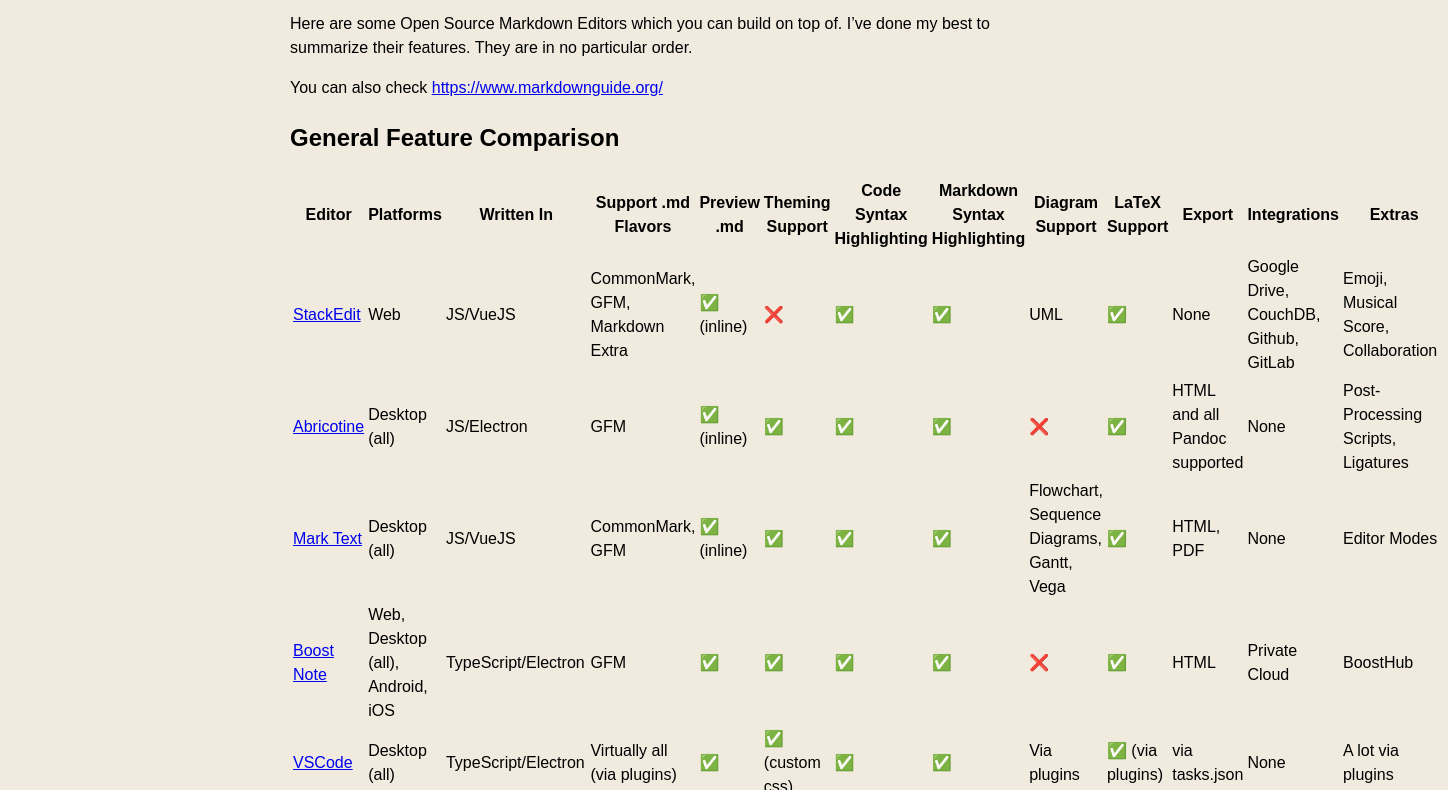
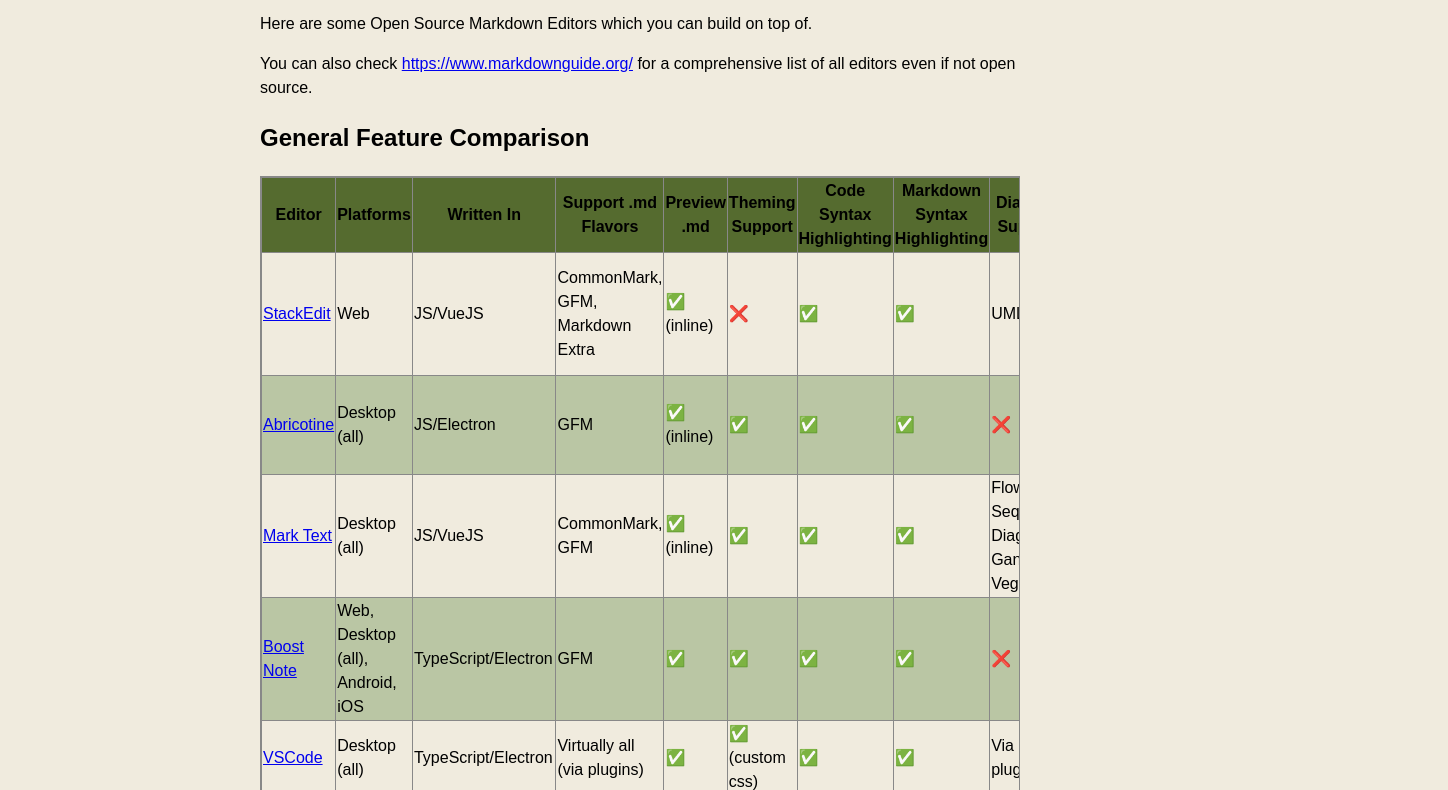
Before and after one commit to cjpais/writing, a plain HTML site: page serve/day/sept30_2020/open_source_md_editors.html in a window 1280 px wide. Shown: the part 79-869 px from the top of the page, 1448 px wide, since content can reach past the window. Drawn offline with Linux system fonts and the light colour scheme.

Commit message:
minor changes to css and os editors

```diff
--- a/serve/day/sept30_2020/open_source_md_editors.html
+++ b/serve/day/sept30_2020/open_source_md_editors.html
@@ -9,8 +9,8 @@
 
   <body class="container">
     <h1>Open Source Markdown Editors</h1>
-<p>Here are some Open Source Markdown Editors which you can build on top of. I’ve done my best to summarize their features. They are in no particular order.</p>
-<p>You can also check <a href="https://www.markdownguide.org/">https://www.markdownguide.org/</a></p>
+<p>Here are some Open Source Markdown Editors which you can build on top of.</p>
+<p>You can also check <a href="https://www.markdownguide.org/">https://www.markdownguide.org/</a> for a comprehensive list of all editors even if not open source.</p>
 <h2>General Feature Comparison</h2>
 <table>
 <thead>
--- a/serve/static/main.css
+++ b/serve/static/main.css
@@ -20,7 +20,7 @@
 
 @media only screen and (min-width:760px) {
   .container {
-    max-width: 700px;
+    max-width: 760px;
   }
 }
 
@@ -28,3 +28,26 @@
   max-width: 100%;
   max-height: 100%;
 }
+
+table {
+  border-collapse: collapse;
+  width: 100%;
+  display: block;
+  overflow-x: scroll;
+}
+
+thead {
+  background-color: darkolivegreen;
+}
+
+td, th, table {
+  border: 1px solid #888;
+}
+
+tr:nth-child(even) {
+  background-color: #bac6a4;
+}
+
+tbody > tr:hover {
+  background-color: #e1d1a8;
+}
```
Also changed, not shown: serve/day/sept30_2020/open_source_md_editors.md (+1 -2 lines).
